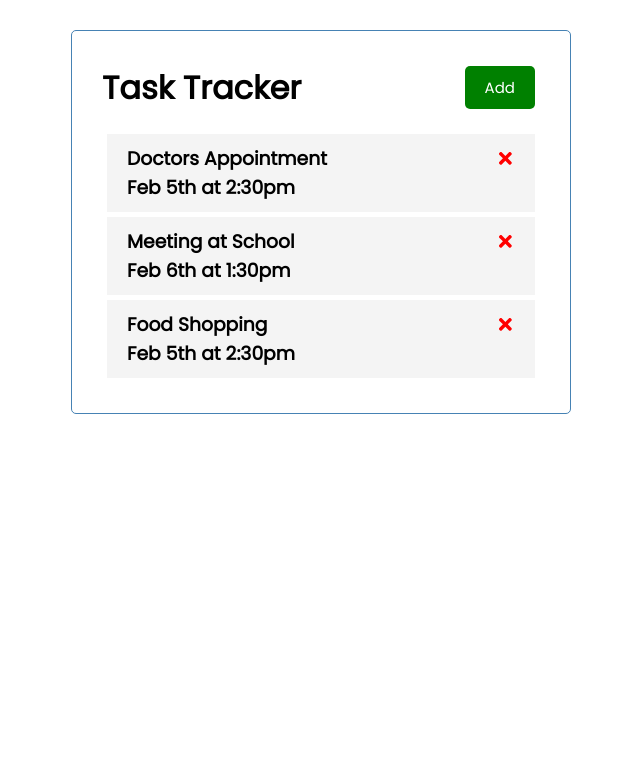
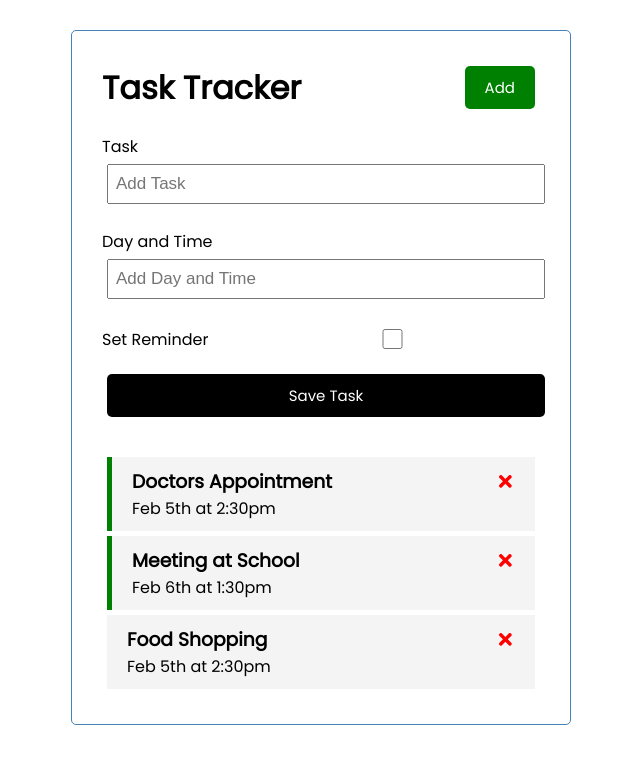
Before and after one commit to pravuX/task-tracker, a React (Create React App) app: page / in a window 1280 px wide. Shown: the top 764 px of the page, without its empty margins (319-959 px from the left). Built offline with nearby package versions, Linux system fonts and the light colour scheme.

Commit message:
Add AddTask.js

```diff
--- a/src/App.js
+++ b/src/App.js
@@ -1,6 +1,7 @@
-import { useState } from "react"
+import { useState } from 'react'
 import Header from './components/Header'
-import Tasks from './components/Tasks';
+import Tasks from './components/Tasks'
+import AddTask from './components/AddTask'
 
 const App = () => {
   const [tasks, setTasks] = useState([
@@ -33,13 +34,28 @@
     setTasks(tasks.filter((task) => task.id !== id))
   }
 
+  // Toggle Reminder
+  const toggleReminder = (id) => {
+    // copies the entire tasks array but inverts the value for
+    // reminder of the selected task and passes the new array
+    // to setTasks which updates the appearance of the selected
+    // task.
+    setTasks(tasks.map((task) =>
+      task.id === id ? {
+        ...task, reminder:
+          !task.reminder
+      } : task)
+    )
+  }
+
   return (
     // using the ternary operator is display a message if
     // there are no tasks left
     <div className="container">
       <Header />
-      { tasks.length > 0 ?
-        <Tasks tasks={tasks} onDelete={deleteTask} />
+      <AddTask />
+      {tasks.length > 0 ?
+        <Tasks tasks={tasks} onDelete={deleteTask} onToggle={toggleReminder} />
         :
         'All tasks completed!'
       }
@@ -47,4 +63,4 @@
   );
 }
 
-export default App;
+export default App
--- /dev/null
+++ b/src/components/AddTask.js
@@ -0,0 +1,42 @@
+import { useState } from 'react'
+
+const AddTask = () => {
+  const [text, setText] = useState('')
+  const [day, setDay] = useState('')
+  const [reminder, setReminder] = useState(false)
+
+  return (
+    <form className='add-form'>
+      <div className='form-control'>
+        <label>Task</label>
+        <input
+          type='text'
+          placeholder='Add Task'
+          value={text}
+          onChange={(e) => setText(e.target.value)}
+        />
+      </div>
+      <div className='form-control'>
+        <label>Day and Time</label>
+        <input
+          type='text'
+          placeholder='Add Day and Time'
+          value={day}
+          onChange={(e) => setDay(e.target.value)}
+        />
+      </div>
+      <div className='form-control form-control-check'>
+        <label>Set Reminder</label>
+        <input
+          type='checkbox'
+          value={reminder}
+          onChange={(e) => setReminder(e.currentTarget.checked)}
+        />
+      </div>
+
+      <input className='btn btn-block' type="submit" value='Save Task' />
+    </form>
+  )
+}
+
+export default AddTask
--- a/src/components/Task.js
+++ b/src/components/Task.js
@@ -1,12 +1,16 @@
 import { FaTimes } from 'react-icons/fa'
 
-const Task = ({ task, onDelete }) => {
+const Task = ({ task, onDelete, onToggle }) => {
+  // className uses an expression that adds the class
+  // 'reminder' to the task when its reminder is set to true
+  // giving it a green left border
   return (
-    <div className='task'>
+    <div className={`task ${task.reminder ? 'reminder' : ''}`} onDoubleClick={() => onToggle(task.id)}>
       <h3>
-        {task.text} <FaTimes style={{ color: 'red', cursor: 'pointer' }} onClick={() => onDelete(task.id)} />
+        {task.text}
+        <FaTimes style={{ color: 'red', cursor: 'pointer' }} onClick={() => onDelete(task.id)} />
       </h3>
-      <h3>{task.day}</h3>
+      <p>{task.day}</p>
     </div>
   )
 }
--- a/src/components/Tasks.js
+++ b/src/components/Tasks.js
@@ -1,10 +1,10 @@
-import Task from "./Task"
+import Task from './Task'
 
-const Tasks = ({ tasks, onDelete }) => {
+const Tasks = ({ tasks, onDelete, onToggle }) => {
   return (
     <>
       {tasks.map((task) => (
-        <Task key={task.id} task={task} onDelete={onDelete} />
+        <Task key={task.id} task={task} onDelete={onDelete} onToggle={onToggle} />
       ))}
     </>
   )
```
